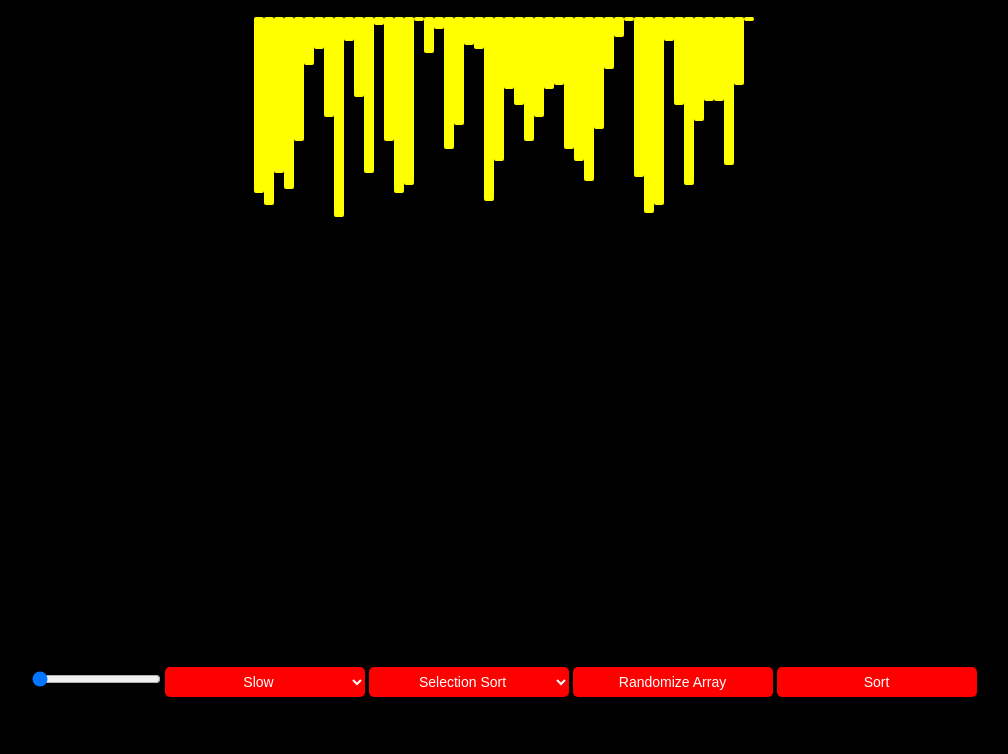
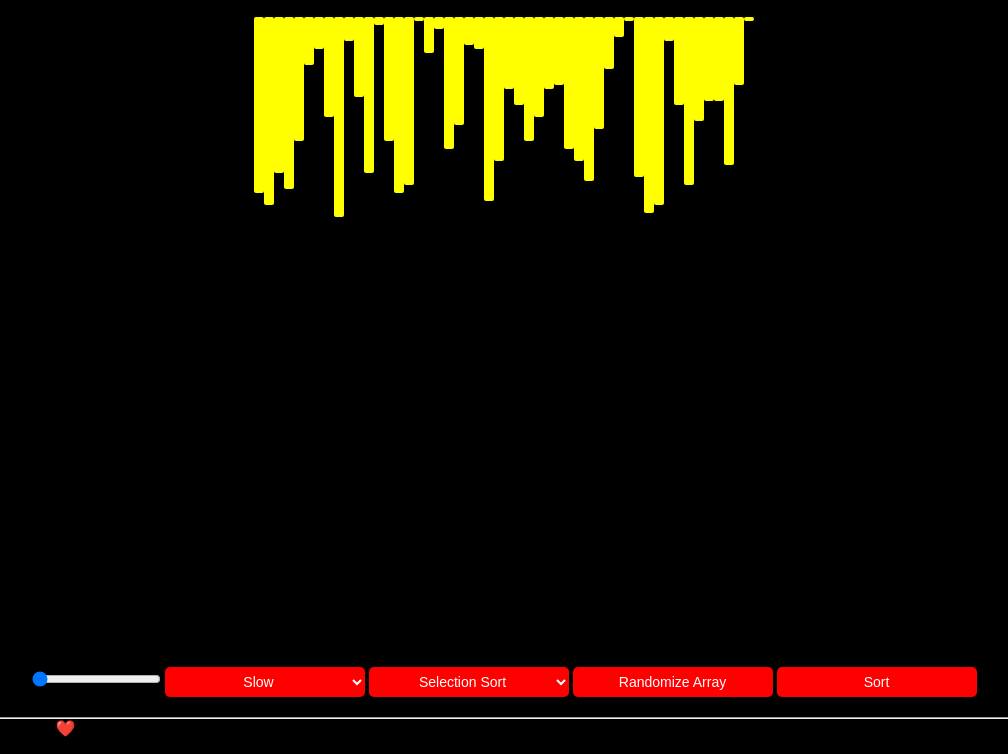
Before and after one commit to AmazingAshish/SortingVisualizer, a plain HTML site: page index.html in a window 1280 px wide. Shown: the part 46-800 px from the top of the page, without its empty margins (136-1144 px from the left). Drawn offline with Linux system fonts and the light colour scheme.

Commit message:
Update index.html

```diff
--- a/index.html
+++ b/index.html
@@ -40,6 +40,10 @@
         <button id="sort_btn">Sort</button>
       </div>
     </div>
+    <hr>
+    <footer>
+
+        Made by Ashish Kumar With ❤️</footer>
 
     <script src="script.js"></script>
   </body>
```
